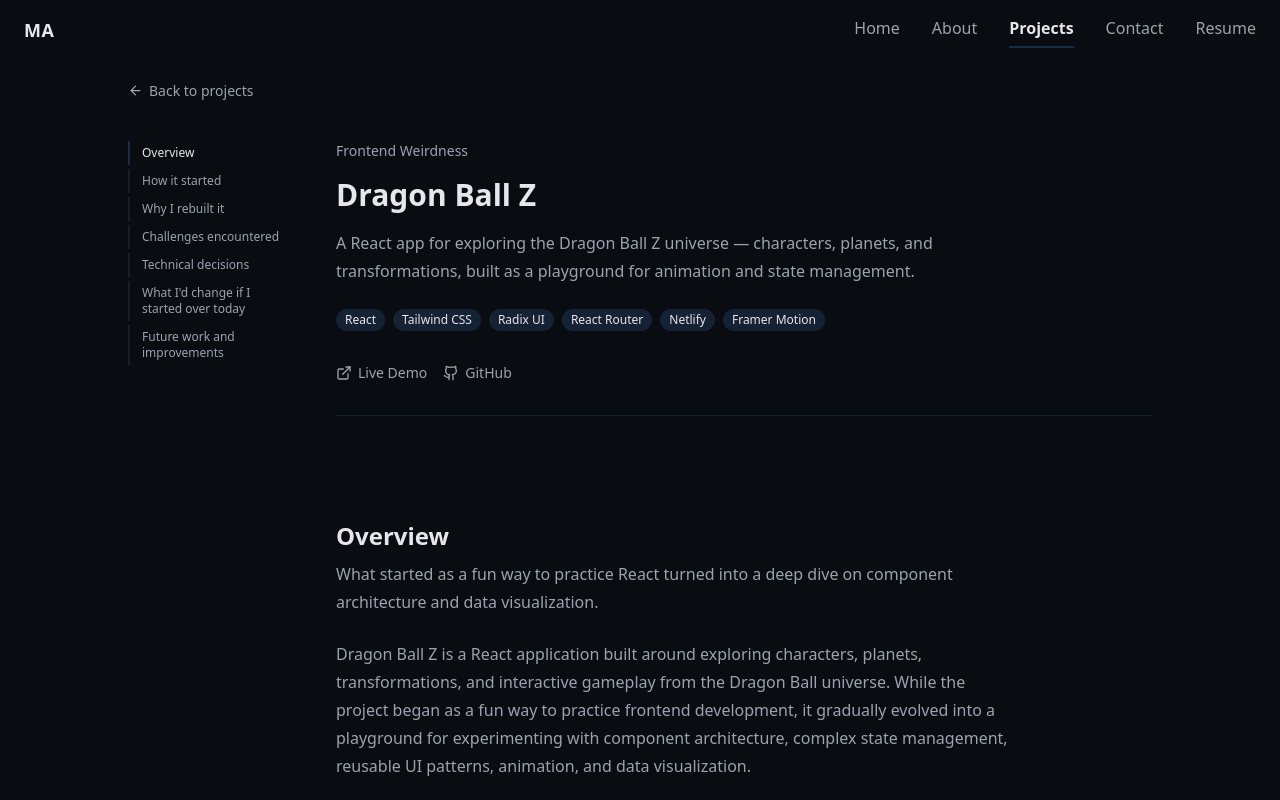
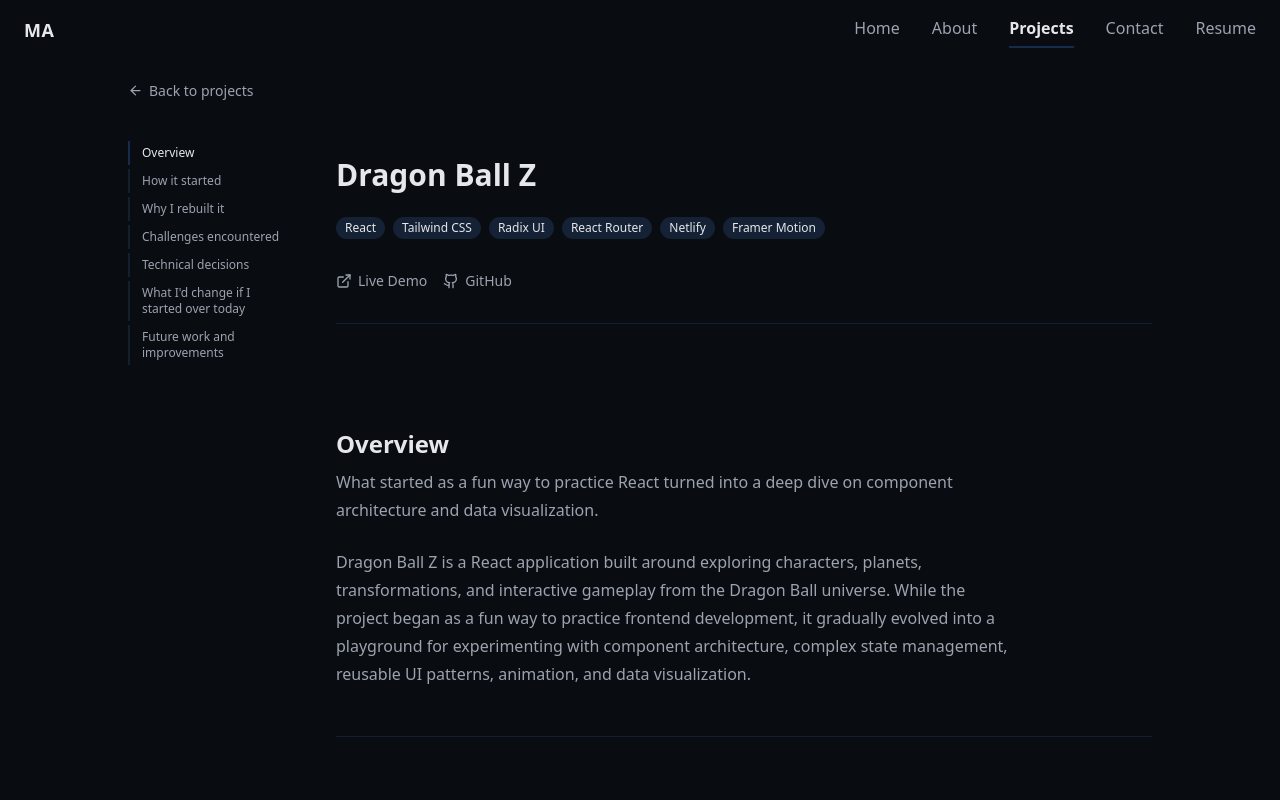
Before and after one commit to aguirreMan/updated-portfolio-website, a React (Vite) app: page /projects/dragon-ballz in a window 1280 px wide. Shown: the top 800 px of the page. Built offline with nearby package versions, Linux system fonts and the light colour scheme.

Commit message:
Added mdx and have it configured and improved my caseStudyHeader

```diff
--- /dev/null
+++ b/mdx.d.ts
@@ -0,0 +1,5 @@
+declare module '*.mdx' {
+  import type { ComponentType } from 'react'
+  const Component: ComponentType
+  export default Component
+}
--- a/package.json
+++ b/package.json
@@ -13,6 +13,8 @@
     "build-storybook": "storybook build"
   },
   "dependencies": {
+    "@mdx-js/react": "^3.1.1",
+    "@mdx-js/rollup": "^3.1.1",
     "@radix-ui/react-label": "^2.1.8",
     "@radix-ui/react-separator": "^1.1.8",
     "@radix-ui/react-slot": "^1.2.4",
--- a/src/components/case-study/CaseStudyHeader.tsx
+++ b/src/components/case-study/CaseStudyHeader.tsx
@@ -1,39 +1,51 @@
-import { ExternalLink, Github } from 'lucide-react'
+import { ExternalLink, Github, type LucideIcon } from 'lucide-react'
 import { Badge } from '@/components/ui/badge'
 
 interface CaseStudyHeaderProps {
-  category: string
+  projectType: string
   title: string
-  description: string
+  summary: string
   stack: string[]
-  liveLink: string
-  githubLink: string
+  liveLink?: string
+  githubLink?: string
 }
 
-export default function CaseStudyHeader({ category, title, description, stack, liveLink, githubLink }: CaseStudyHeaderProps) {
+export default function CaseStudyHeader({ projectType, title, summary, stack, liveLink, githubLink }: CaseStudyHeaderProps) {
+  const links: { href?: string; icon: LucideIcon; label: string }[] = [
+    { href: liveLink, icon: ExternalLink, label: 'Live Demo' },
+    { href: githubLink, icon: Github, label: 'GitHub' },
+  ]
+
   return (
     <header className='pb-8 border-b border-border'>
-      <p className='text-sm text-muted-foreground mb-4'>{category}</p>
-      <h1 className='text-3xl font-bold'>{ title }</h1>
-      <p className='text-muted-foreground max-w-2xl leading-7 mt-4'>{description}</p>
+      <p className='text-sm text-muted-foreground mb-4'>{projectType}</p>
+      <h1 className='text-3xl font-bold'>{title}</h1>
+      <p className='text-muted-foreground max-w-2xl leading-7 mt-4'>{summary}</p>
 
+      {stack.length > 0 && (
         <div className='flex flex-wrap gap-2 mt-6'>
           {stack.map((tech) => (
             <Badge key={tech} variant='secondary'>{tech}</Badge>
           ))}
         </div>
-      <div className='flex items-center gap-4 text-sm text-muted-foreground mt-8 transition-colors'>
-        <a href={liveLink} target='_blank' rel='noopener noreferrer'
+      )}
+
+      <div className='flex items-center gap-4 mt-8'>
+        {links.map(({ href, icon: Icon, label }) =>
+          href ? (
+            <a
+              key={label}
+              href={href}
+              target='_blank'
+              rel='noopener noreferrer'
+              aria-label={`${label} (opens in a new tab)`}
               className='flex items-center gap-1.5 text-sm text-muted-foreground hover:text-foreground transition-colors'
             >
-          <ExternalLink size={16} />
-          <span>Live Demo</span>
+              <Icon size={16} />
+              <span>{label}</span>
             </a>
-        <a href={githubLink} target='_blank' rel='noopener noreferrer'
-          className='flex items-center gap-1.5 text-sm text-muted-foreground hover:text-foreground transition-colors'>
-          <Github size={16} />
-          <span>GitHub</span>
-        </a>
+          ) : null
+        )}
       </div>
     </header>
   )
--- a/tsconfig.json
+++ b/tsconfig.json
@@ -18,6 +18,7 @@
     "src",
     ".storybook",
     "vite.config.ts",
-    "declarations.d.ts"
+    "declarations.d.ts",
+    "mdx.d.ts"
   ]
 }
--- a/vite.config.ts
+++ b/vite.config.ts
@@ -2,6 +2,7 @@
 import { defineConfig } from 'vite';
 import react from '@vitejs/plugin-react';
 import tailwindcss from '@tailwindcss/vite';
+import mdx from '@mdx-js/rollup';
 import path from 'path';
 
 // https://vite.dev/config/
@@ -12,7 +13,11 @@
 
 // More info at: https://storybook.js.org/docs/next/writing-tests/integrations/vitest-addon
 export default defineConfig({
-  plugins: [react(), tailwindcss()],
+  plugins: [
+    { ...mdx({ providerImportSource: '@mdx-js/react' }), enforce: 'pre' },
+    react(),
+    tailwindcss(),
+  ],
   resolve: {
     alias: {
       '@': path.resolve(__dirname, 'src')
```
Also changed, not shown: 1 other file (tests, documents, lock files or other folders). Lines whose indentation alone changed are shown as unchanged.
